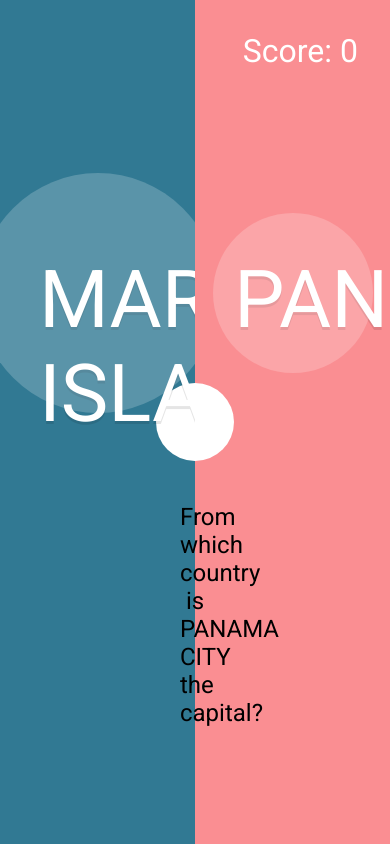
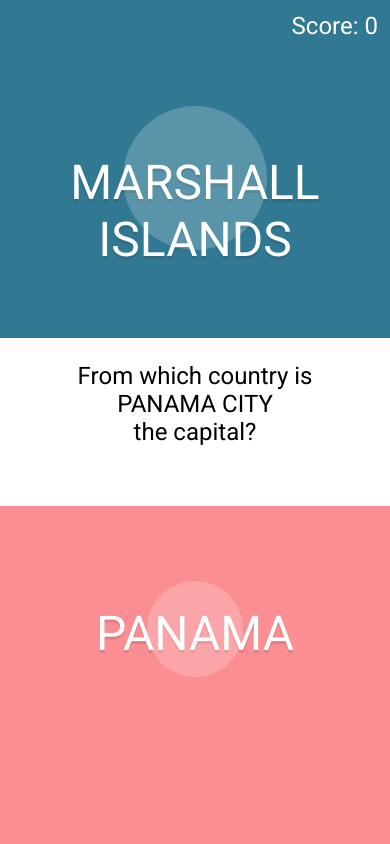
Before and after one commit to raerpo/capitals-game, a React app: page / in a window 390 px wide. Both pictures are taken after a click on the button "PROVE IT". Built offline with nearby package versions, Linux system fonts and the light colour scheme.

Commit message:
fix styles for mobile

```diff
--- a/src/scenes/Game.tsx
+++ b/src/scenes/Game.tsx
@@ -19,6 +19,10 @@ const CountriesWrapper = styled.div`
   height: 100vh;
   display: grid;
   grid-template-columns: 50% 50%;
+  @media (max-width: 1024px) {
+    grid-template-columns: 100%;
+    grid-template-rows: 50% 50%;
+  }
 `;
 
 const Country = styled.div`
@@ -50,6 +54,15 @@ const Country = styled.div`
       transition: all .3s ease-in-out;
     }
   }
+  @media (max-width: 1024px) {
+    display: flex;
+    align-items: center;
+    & > p {
+      margin-top: 0px;
+      font-size: 3rem;
+      max-width: 90%;
+    }
+  }
 `;
 
 const Capital = styled.div`
@@ -68,6 +81,16 @@ const Capital = styled.div`
     font-size: 1.5em;
     color: black;
   }
+  @media (max-width: 1024px) {
+    border-radius: 0px;
+    width: 100%;
+    height: 20vh;
+    margin-top: calc(50vh - 10vh);
+    margin-left: 0px;
+    & > p {
+      margin-top: 0px;
+    }
+  }
 `;
 
 const Score = styled.div`
@@ -75,6 +98,11 @@ const Score = styled.div`
   right: 1em;
   top: 1em;
   font-size: 2em;
+  @media (max-width: 1024px) {
+    right: .5em;
+    top: .5em;
+    font-size: 1.5em;
+  }
 `;
 
 const Game = (props: gameProps) => {
```
